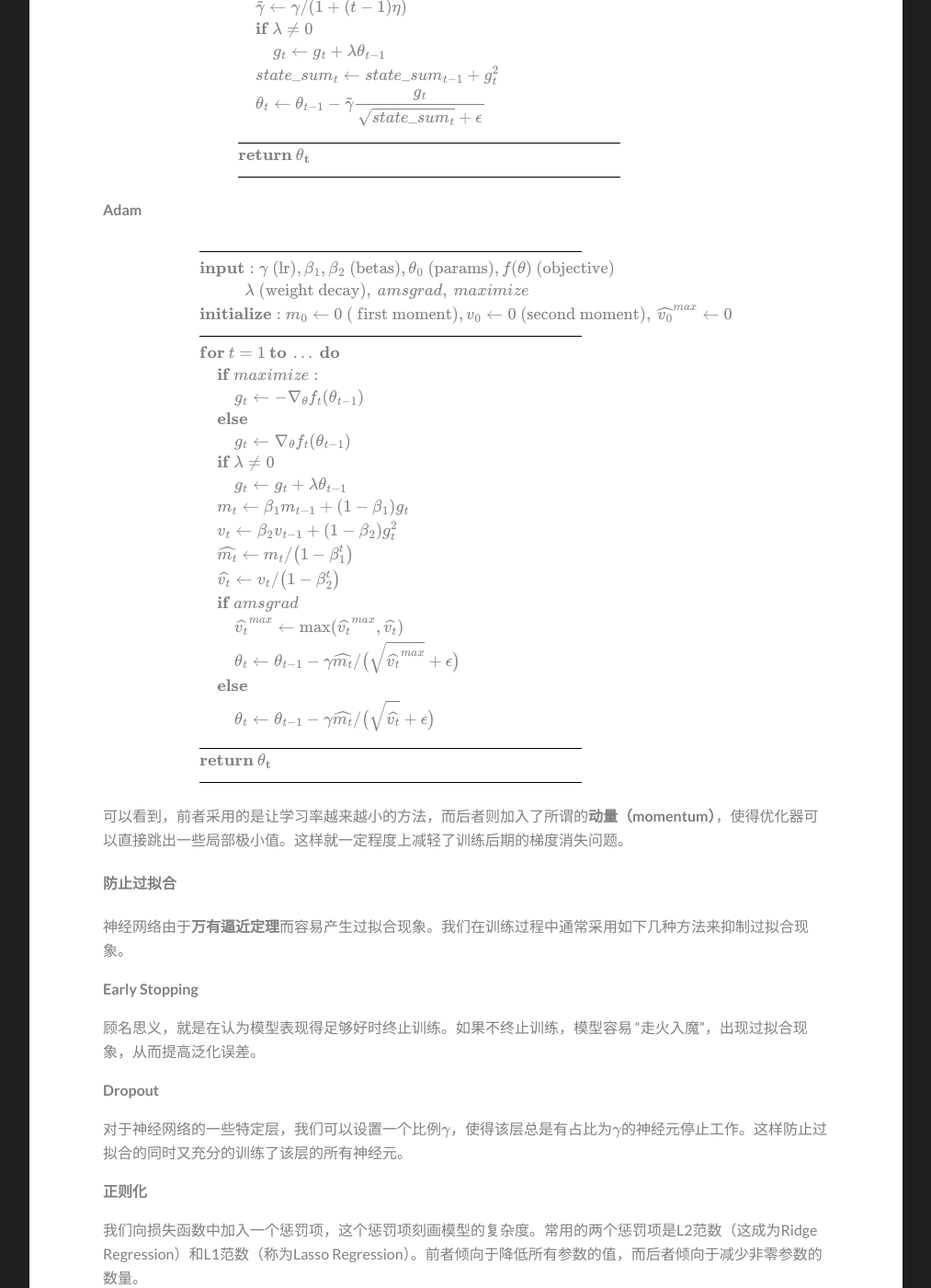
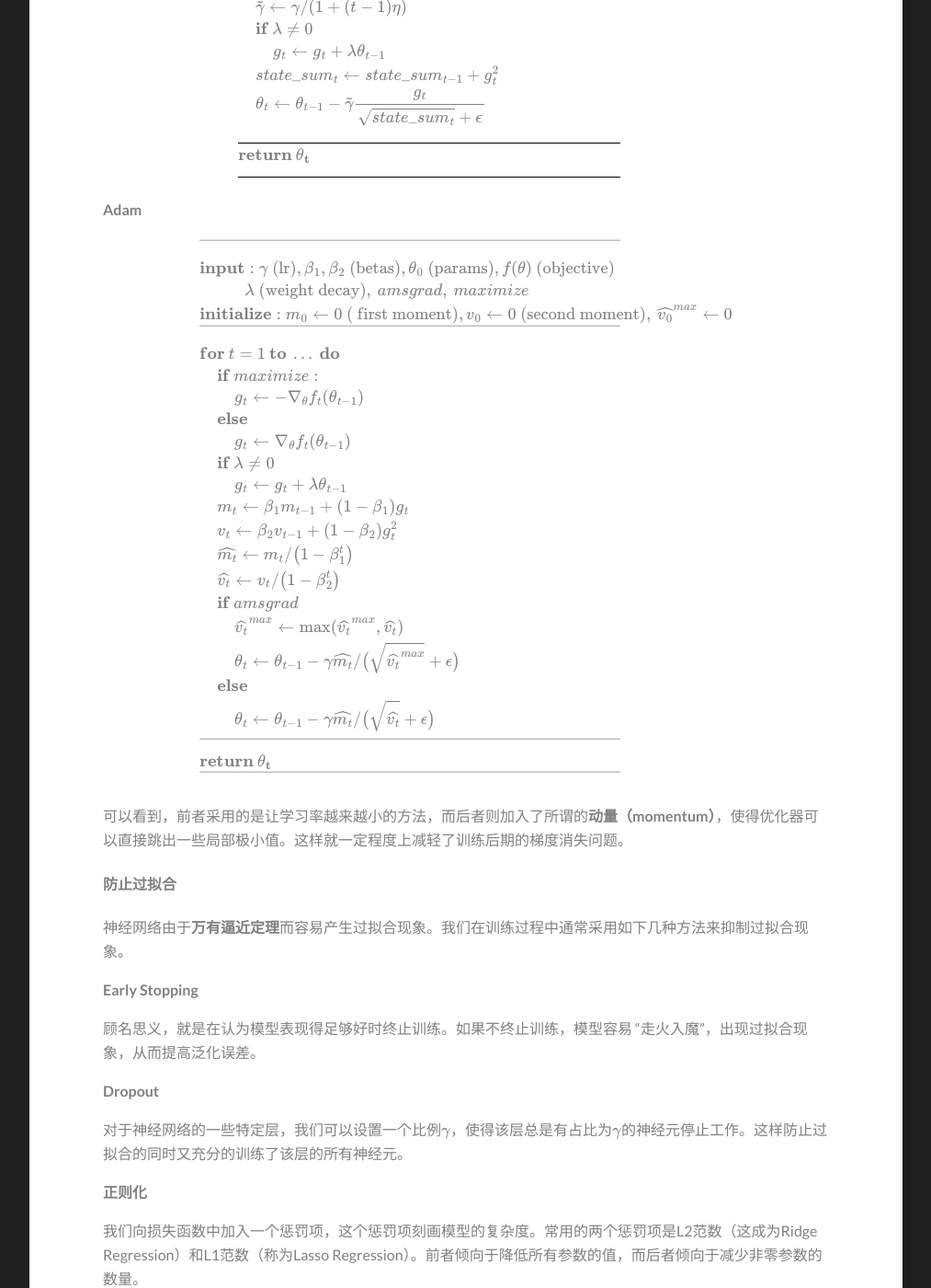
Before and after one commit to hrjtju/hrjtju.github.io, a Jekyll site: the page built from _posts/2022-08-24-DatawhaleML-3.md, in a window 1280 px wide and 1400 px high, scrolled down 7124 px. Shown: the whole window at 92% size, without its empty margins (133-1146 px from the left). Built offline with Jekyll 4.4.1, drawn with Linux system fonts in a browser that asks for light colours; formulas are drawn with MathJax 3; some of the changed lines change nothing that is shown; some of the changed text lies outside the part shown.

Commit message:
Update 2022-08-24-DatawhaleML-3.md

```diff
--- a/_posts/2022-08-24-DatawhaleML-3.md
+++ b/_posts/2022-08-24-DatawhaleML-3.md
@@ -367,14 +367,14 @@ $$
 
 $$
 \begin{aligned}
-            &\rule{110mm}{0.4pt}                                                                 \\
+            &\overline{\kern{25em}}                                                                \\
             &\textbf{input}      : \gamma \text{ (lr)}, \beta_1, \beta_2
                 \text{ (betas)},\theta_0 \text{ (params)},f(\theta) \text{ (objective)}          \\
             &\hspace{13mm}      \lambda \text{ (weight decay)},  \: \textit{amsgrad},
                 \:\textit{maximize}                                                              \\
             &\textbf{initialize} :  m_0 \leftarrow 0 \text{ ( first moment)},
                 v_0\leftarrow 0 \text{ (second moment)},\: \widehat{v_0}^{max}\leftarrow 0\\[-1.ex]
-            &\rule{110mm}{0.4pt}                                                                 \\
+            &\overline{\kern{25em}}                                                                \\
             &\textbf{for} \: t=1 \: \textbf{to} \: \ldots \: \textbf{do}                         \\
 
             &\hspace{5mm}\textbf{if} \: \textit{maximize}:                                       \\
@@ -395,9 +395,9 @@ $$
             &\hspace{5mm}\textbf{else}                                                           \\
             &\hspace{10mm}\theta_t \leftarrow \theta_{t-1} - \gamma \widehat{m_t}/
                 \big(\sqrt{\widehat{v_t}} + \epsilon \big)                                       \\
-            &\rule{110mm}{0.4pt}                                                          \\[-1.ex]
+            &\overline{\kern{25em}}                                                         \\[-1.ex]
             &\bf{return} \:  \theta_t                                                     \\[-1.ex]
-            &\rule{110mm}{0.4pt}                                                          \\[-1.ex]
+            &\overline{\kern{25em}}                                                         \\[-1.ex]
        \end{aligned}
 $$
 
@@ -451,7 +451,7 @@ $$
 
 
 
-### 8 RBF网络
+### 8 RBF 网络
 
 
 
@@ -477,8 +477,12 @@ $$
 
 
 $$
-a_0 + \sum_i a_i \varphi_{\mu_i, \sigma_i}(x)
+g(x) = a_0 + \sum_i a_i \varphi_{\mu_i, \sigma_i}(x)
 $$
+
+
+#### 8.2 RBF运用于神经网络
+
 注意到正态分布的性质，如果令径向基函数就是Gauss函数，容易知道
 
 
@@ -487,19 +491,29 @@ $$
 $$
 
 
-这其实就是感知机的计算公式。只不过把激活函数变成了Gauss函数罢了。
-
-
-
-### 9 ART网络
+这与感知机的计算公式相类似。即为一个拥有单隐藏层的神经网络
 
 
 
 
 
+### 9 竞争神经网络
 
 
-### 10 SOM网络
+
+我们也可以换种思路考虑神经网络的问题。我们让神经元之间产生竞争，从而总是让预测某一类数据效果最好的那一个神经元去预测那一类数据。这就是**竞争神经网络**。我们以度量二维向量之间的夹角为例。首先将每一个神经元的权向量归一化，这样所有权向量都落在了单位圆上。
+
+我们再将输入归一化，然后检查与输入向量夹角最小的那一个权向量。如果两个向量的夹角小于某一个阈值，那么取这个向量的更新结果，单独更新这一个神经元的参数。这就是**胜者通吃（winner-take-all）原则**。如果距离输入向量最近的那一个权向量都不够接近（也就是没有超过阈值）那么就增加一个神经元，使得这个神经元的权向量就等于输入向量。
+
+在多分类任务中，训练这样的网络会使得权向量发生**逐步的 “分化”**，即不同的向量分别担任不同类的预测任务。在阈值的设置上，较大的相似度阈值会将数据集更加细分。而较小的阈值可能会将距离较近的两类误认为是一类。
+
+
+
+### 10 SOM 网络
+
+
+
+
 
 
 
@@ -515,13 +529,17 @@ $$
 
 
 
-### 13* 图神经网络（GNN）
+### 14 图神经网络（GNN）
 
 TODO
 
 
 
-### 14 深度学习
+### 15 脉冲神经网络
+
+
+
+### 16 深度学习
 
 
 
```
